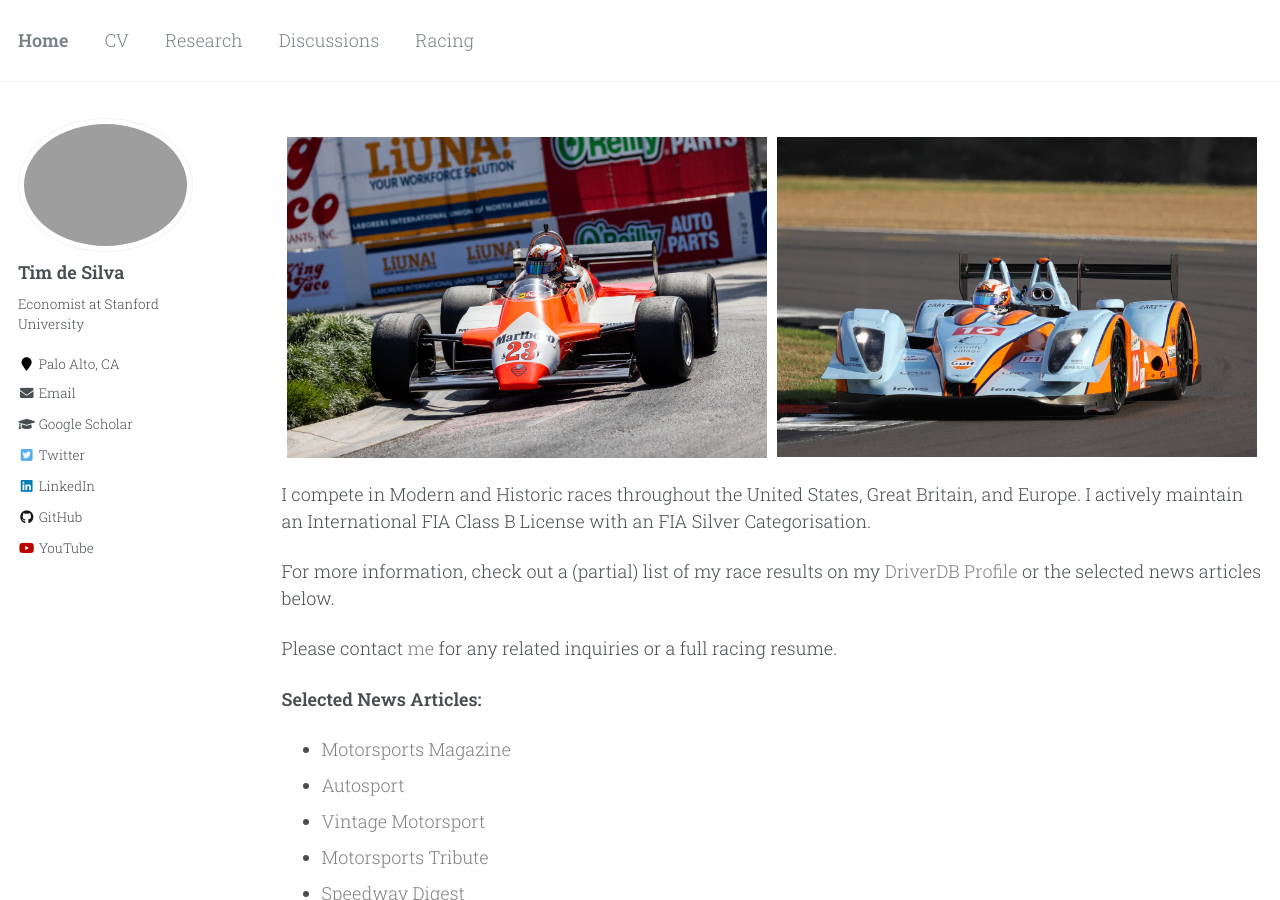
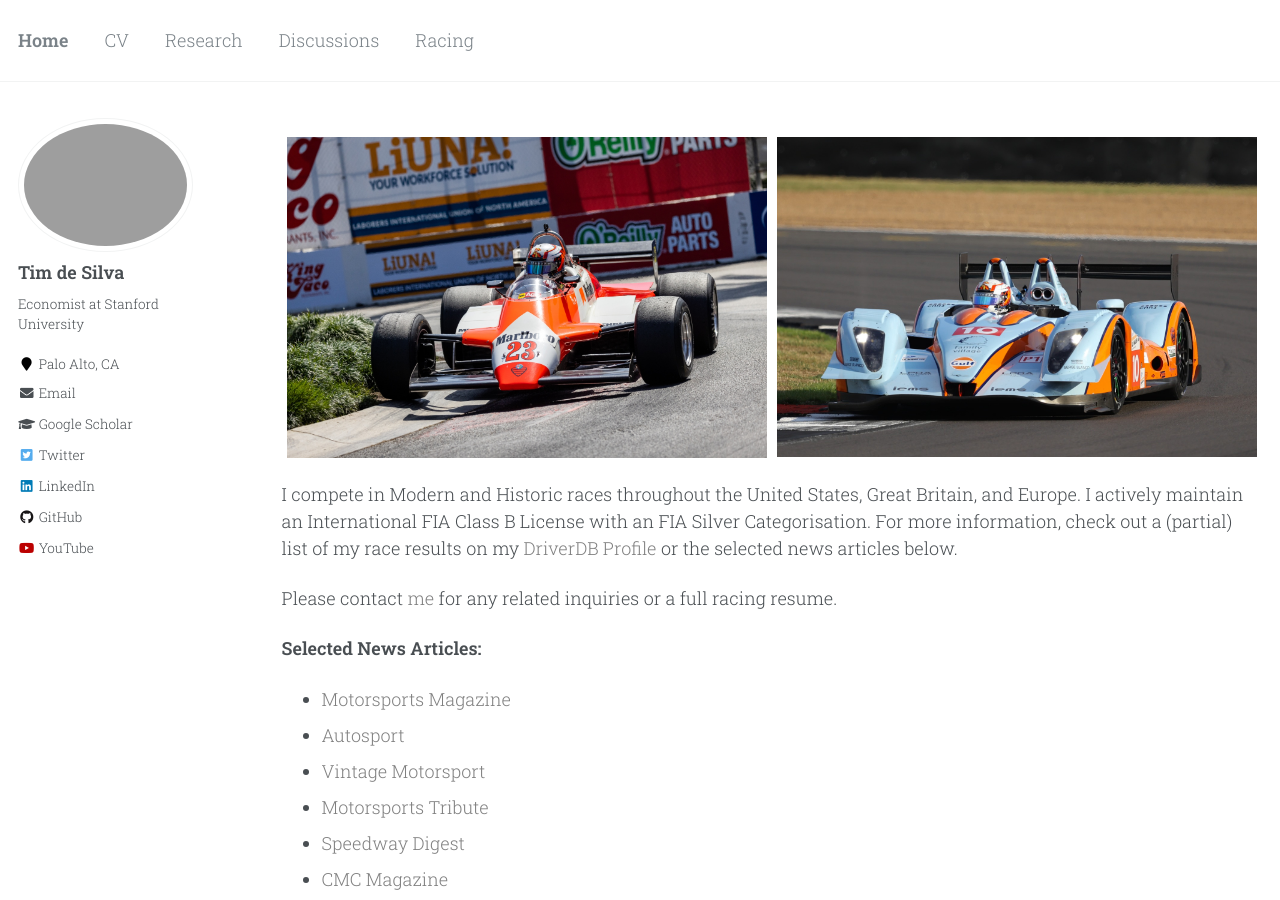
Before and after one commit to timhdesilva/timhdesilva.github.io, a Jekyll site: the page built from _pages/racing.html, in a window 1280 px wide and 900 px high. Built offline with Jekyll 4.4.1, drawn with Linux system fonts in a browser that asks for light colours.

Commit message:
update racing

```diff
--- a/_pages/racing.html
+++ b/_pages/racing.html
@@ -29,11 +29,7 @@ author_profile: true
   </div>
 
 <p>
-    I compete in Modern and Historic races throughout the United States, Great Britain, and Europe. I actively maintain an International FIA Class B License with an FIA Silver Categorisation.
-</p>
-
-<p>
-    For more information, check out a (partial) list of my race results on my <a style="text-decoration:none; color:gray" href="https://www.google.com/url?q=https%3A%2F%2Fwww.driverdb.com%2Fdrivers%2Ftim-de-silva%2F&sa=D&sntz=1&usg=AOvVaw38CZOn5yNXONcnxjx-Re0W">DriverDB Profile</a> or the selected news articles below.
+    I compete in Modern and Historic races throughout the United States, Great Britain, and Europe. I actively maintain an International FIA Class B License with an FIA Silver Categorisation. For more information, check out a (partial) list of my race results on my <a style="text-decoration:none; color:gray" href="https://www.google.com/url?q=https%3A%2F%2Fwww.driverdb.com%2Fdrivers%2Ftim-de-silva%2F&sa=D&sntz=1&usg=AOvVaw38CZOn5yNXONcnxjx-Re0W">DriverDB Profile</a> or the selected news articles below.
 </p>
 
 <p>
```
